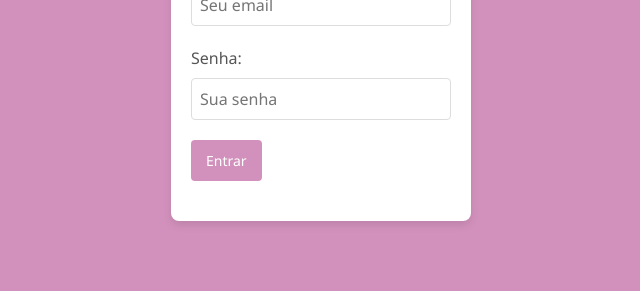
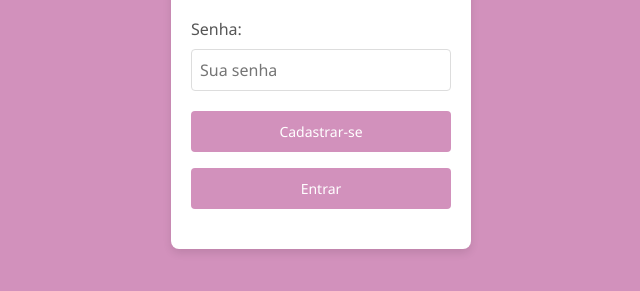
Before and after one commit to JessycaTaynara/CRUD_ProgramacaoParaInternet, a website: page login.html in a window 1280 px wide. Shown: the part 367-658 px from the top of the page, without its empty margins (319-959 px from the left). Drawn offline with nearby package versions, Linux system fonts and the light colour scheme.

Commit message:
FEAT/; botão para cadastro de usuário comuns

```diff
--- a/login.html
+++ b/login.html
@@ -25,7 +25,8 @@
           <label for="senha">Senha:</label>
           <input type="password" id="senha" placeholder="Sua senha" required />
         </div>
-        <div class="form-group">
+        <div class="form-group d-flex flex-column">
+          <button type="button" class="mb-3" onclick="cadastrar()">Cadastrar-se</button>
           <button type="button" onclick="login()">Entrar</button>
         </div>
       </div>
```
